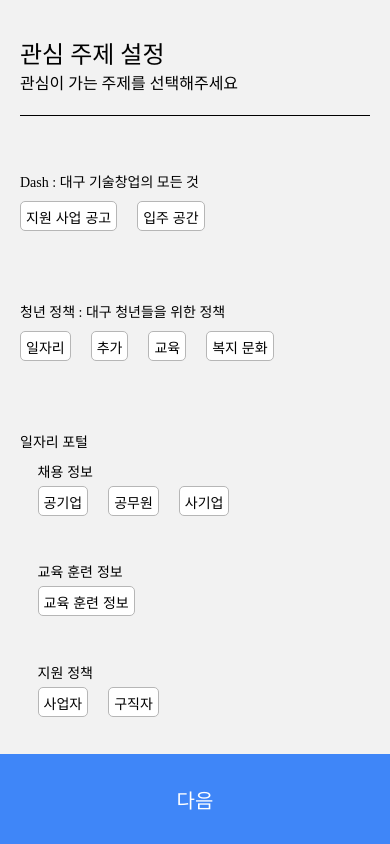
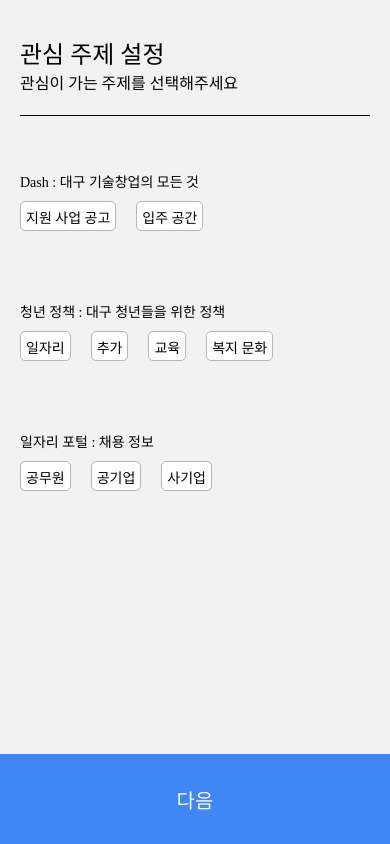
Before and after one commit to jchyng/httpsgithubcomjchyngHackerGround, a React Native app in the folder frontend/: screen /TopicCheck in a window 390 px wide. Built offline with nearby package versions, Linux system fonts and the light colour scheme.

Commit message:
[design] 알림 설정 UI

```diff
--- a/frontend/components/Font.js
+++ b/frontend/components/Font.js
@@ -11,7 +11,6 @@ const Font = ({ text }) => {
 
 const styles = StyleSheet.create({
   fontStyle: {
-    color: '#000000',
     fontFamily: 'Pretendard-Bold',
   },
 });
--- a/frontend/page/Notification.js
+++ b/frontend/page/Notification.js
@@ -1,8 +1,254 @@
-import { SafeAreaView } from 'react-native';
-import React from 'react';
+import {
+  SafeAreaView,
+  StyleSheet,
+  Text,
+  TouchableOpacity,
+  View,
+  Image,
+  Switch,
+} from 'react-native';
+import React, { useState } from 'react';
+import Font from './components/Font';
+import { WithLocalSvg } from 'react-native-svg';
+import Back from './assets/back.svg';
+
+const onBack = ({ navigation }) => {
+  navigation.nagigate('Seting');
+};
 
 const Notification = () => {
-  return <SafeAreaView />;
+  const [topicCheck, setTopicCheck] = useState([
+    false,
+    false,
+    false,
+    false,
+    false,
+    false,
+    false,
+    false,
+  ]);
+
+  const onCheck = index => {
+    const newCheck = [...topicCheck];
+
+    newCheck[index] = !newCheck[index];
+    setTopicCheck(newCheck);
+  };
+
+  const [isAlert, setIsAlert] = useState(false);
+  const toggleAlertSwitch = () => setIsAlert(previousState => !previousState);
+
+  const [isNightAlert, setIsNightAlert] = useState(false);
+  const toggleNightSwitch = () => setIsNightAlert(previousState => !previousState);
+
+  return (
+    <SafeAreaView style={styles.container}>
+      <View style={styles.header}>
+        <TouchableOpacity onPress={onBack}>
+          <WithLocalSvg asset={Back} style={styles.back} />
+        </TouchableOpacity>
+        <Text style={styles.mainTitle}>
+          <Font text={'알림 설정'} />
+        </Text>
+      </View>
+      <View>
+        <View style={styles.alert}>
+          <View style={styles.doAlert}>
+            <Text>
+              <Font text='알람 여부' />
+            </Text>
+            <Switch
+              trackColor={{ false: '#767577', true: '#81b0ff' }}
+              thumbColor={isAlert ? '#f5dd4b' : '#f4f3f4'}
+              ios_backgroundColor="#3e3e3e"
+              onValueChange={toggleAlertSwitch}
+              value={isAlert}
+            />
+          </View>
+          <View style={styles.nightAlert}>
+            <Font text='방해 금지 모드' />
+            <Font text='23시 ~ 8시' />
+            <Switch
+              trackColor={{ false: '#767577', true: '#81b0ff' }}
+              thumbColor={isAlert ? '#f5dd4b' : '#f4f3f4'}
+              ios_backgroundColor="#3e3e3e"
+              onValueChange={toggleAlertSwitch}
+              value={isAlert}
+            />
+          </View>
+        </View>
+        <View>
+          <View style={styles.topicItem}>
+            <Text style={styles.topicTitle}>
+              <Font text={'Dash : 대구 기술창업의 모든 것'} />
+            </Text>
+            <View style={styles.topicButtonList}>
+              <TouchableOpacity
+                onPress={() => onCheck(0)}
+                style={[styles.topicButton, topicCheck[0] ? styles.checkButton : styles.disabledButton]}>
+                <Text style={[styles.topicText, topicCheck[0] ? styles.checkText : styles.topicText]}>
+                  <Font text={'지원 사업 공고'} />
+                </Text>
+              </TouchableOpacity>
+              <TouchableOpacity
+                onPress={() => onCheck(1)}
+                style={[styles.topicButton, topicCheck[1] ? styles.checkButton : styles.disabledButton]}>
+                <Text style={[styles.topicText, topicCheck[1] ? styles.checkText : styles.topicText]}>
+                  <Font text={'입주 공간'} />
+                </Text>
+              </TouchableOpacity>
+            </View>
+          </View>
+          <View style={styles.topicItem}>
+            <Text style={styles.topicTitle}>
+              <Font text={'청년 정책 : 대구 청년들을 위한 정책'} />
+            </Text>
+            <View style={styles.topicButtonList}>
+              <TouchableOpacity
+                onPress={() => onCheck(2)}
+                style={[styles.topicButton, topicCheck[2] ? styles.checkButton : styles.disabledButton]}>
+                <Text style={[styles.topicText, topicCheck[2] ? styles.checkText : styles.topicText]}>
+                  <Font text={'일자리'} />
+                </Text>
+              </TouchableOpacity>
+              <TouchableOpacity
+                onPress={() => onCheck(3)}
+                style={[styles.topicButton, topicCheck[3] ? styles.checkButton : styles.disabledButton]}>
+                <Text style={[styles.topicText, topicCheck[3] ? styles.checkText : styles.topicText]}>
+                  <Font text={'추가'} />
+                </Text>
+              </TouchableOpacity>
+              <TouchableOpacity
+                onPress={() => onCheck(4)}
+                style={[styles.topicButton, topicCheck[4] ? styles.checkButton : styles.disabledButton]}>
+                <Text style={[styles.topicText, topicCheck[4] ? styles.checkText : styles.topicText]}>
+                  <Font text={'교육'} />
+                </Text>
+              </TouchableOpacity>
+              <TouchableOpacity
+                onPress={() => onCheck(5)}
+                style={[styles.topicButton, topicCheck[5] ? styles.checkButton : styles.disabledButton]}>
+                <Text style={[styles.topicText, topicCheck[5] ? styles.checkText : styles.topicText]}>
+                  <Font text={'복지 문화'} />
+                </Text>
+              </TouchableOpacity>
+            </View>
+          </View>
+          <View style={styles.topicItem}>
+            <Text style={styles.topicTitle}>
+              <Font text={'일자리 포털 : 채용 정보'} />
+            </Text>
+            <View style={styles.topicButtonList}>
+              <TouchableOpacity
+                onPress={() => onCheck(6)}
+                style={[styles.topicButton, topicCheck[6] ? styles.checkButton : styles.disabledButton]}>
+                <Text style={[styles.topicText, topicCheck[6] ? styles.checkText : styles.topicText]}>
+                  <Font text={'공무원'} />
+                </Text>
+              </TouchableOpacity>
+              <TouchableOpacity
+                onPress={() => onCheck(7)}
+                style={[styles.topicButton, topicCheck[7] ? styles.checkButton : styles.disabledButton]}>
+                <Text style={[styles.topicText, topicCheck[7] ? styles.checkText : styles.topicText]}>
+                  <Font text={'공기업'} />
+                </Text>
+              </TouchableOpacity>
+              <TouchableOpacity
+                onPress={() => onCheck(8)}
+                style={[styles.topicButton, topicCheck[8] ? styles.checkButton : styles.disabledButton]}>
+                <Text style={[styles.topicText, topicCheck[8] ? styles.checkText : styles.topicText]}>
+                  <Font text={'사기업'} />
+                </Text>
+              </TouchableOpacity>
+            </View>
+          </View>
+        </View>
+      </View>
+      <View>
+        <Text style={styles.ms}>
+          <Font text={'@Microsoft 2023 HakersGround "Whrer are you going"'} />
+        </Text>
+      </View>
+    </SafeAreaView>
+  );
 };
 
+const styles = StyleSheet.create({
+  container: {
+    backgroundColor: '#F4F4F4'
+  },
+  header: {
+    backgroundColor: '#fff',
+    flexDirection: 'row',
+    alignContent: 'center',
+    padding: 20,
+    paddingTop: 30,
+    borderBottomWidth: 1,
+    borderColor: '#7F7F7F',
+    backgroundColor: '#fff',
+  },
+  back: {
+    marginTop: 5,
+  },
+  mainTitle: {
+    fontSize: 24,
+    color: '#3F86F8',
+    marginLeft: 10,
+    textAlignVertical: 'center',
+  },
+  alert: {
+    marginVertical: '5%',
+  },
+  doAlert: {
+    flexDirection: 'row',
+    justifyContent: 'space-between',
+    width: '100%',
+    backgroundColor: '#fff',
+    marginBottom: 10,
+    padding: '5%',
+  },
+  nightAlert: {
+    flexDirection: 'row',
+    justifyContent: 'space-between',
+    alignItems: 'center',
+    backgroundColor: '#fff',
+    marginBottom: 10,
+    padding: '5%',
+  },
+  topicItem: {
+    backgroundColor: '#fff',
+    width: '100%',
+    marginBottom: '5%',
+    padding: 20,
+  },
+  topicTitle: {
+    marginBottom: 10,
+  },
+  topicButton: {
+    height: 30,
+    padding: 5,
+    borderWidth: 1,
+    borderRadius: 5,
+    marginRight: 20,
+  },
+  topicButtonList: {
+    flexDirection: 'row',
+  },
+  checkButton: {
+    backgroundColor: '#3F86F8',
+    borderColor: '#3F86F8',
+  },
+  checkText: {
+    color: '#fff',
+  },
+  disabledButton: {
+    backgroundColor: '#fff',
+    borderColor: '#B6B6B6',
+  },
+  ms: {
+    marginTop: '25%',
+    marginLeft: '10%',
+  }
+});
+
 export default Notification;
--- a/frontend/page/TopicCheck.js
+++ b/frontend/page/TopicCheck.js
@@ -10,10 +10,6 @@ import Font from './../components/Font';
 
 const TopicCheck = ({ navigation }) => {
   const [topicCheck, setTopicCheck] = useState([
-    false,
-    false,
-    false,
-    false,
     false,
     false,
     false,
@@ -54,12 +50,16 @@ const TopicCheck = ({ navigation }) => {
             <TouchableOpacity
               onPress={() => onCheck(0)}
               style={[styles.topicButton, topicCheck[0] ? styles.checkButton : styles.disabledButton]}>
-              <Text style={styles.topicText}>지원 사업 공고</Text>
+              <Text style={[styles.topicText, topicCheck[0] ? styles.checkText : styles.topicText]}>
+                <Font text={'지원 사업 공고'} />
+              </Text>
             </TouchableOpacity>
             <TouchableOpacity
               onPress={() => onCheck(1)}
               style={[styles.topicButton, topicCheck[1] ? styles.checkButton : styles.disabledButton]}>
-              <Text style={styles.topicText}>입주 공간</Text>
+              <Text style={[styles.topicText, topicCheck[1] ? styles.checkText : styles.topicText]}>
+                <Font text={'입주 공간'} />
+              </Text>
             </TouchableOpacity>
           </View>
         </View>
@@ -71,78 +71,66 @@ const TopicCheck = ({ navigation }) => {
             <TouchableOpacity
               onPress={() => onCheck(2)}
               style={[styles.topicButton, topicCheck[2] ? styles.checkButton : styles.disabledButton]}>
-              <Text style={styles.topicText}>일자리</Text>
+              <Text style={[styles.topicText, topicCheck[2] ? styles.checkText : styles.topicText]}>
+                <Font text={'일자리'} />
+              </Text>
             </TouchableOpacity>
             <TouchableOpacity
               onPress={() => onCheck(3)}
               style={[styles.topicButton, topicCheck[3] ? styles.checkButton : styles.disabledButton]}>
-              <Text style={styles.topicText}>추가</Text>
+              <Text style={[styles.topicText, topicCheck[3] ? styles.checkText : styles.topicText]}>
+                <Font text={'추가'} />
+              </Text>
             </TouchableOpacity>
             <TouchableOpacity
               onPress={() => onCheck(4)}
               style={[styles.topicButton, topicCheck[4] ? styles.checkButton : styles.disabledButton]}>
-              <Text style={styles.topicText}>교육</Text>
+              <Text style={[styles.topicText, topicCheck[4] ? styles.checkText : styles.topicText]}>
+                <Font text={'교육'} />
+              </Text>
             </TouchableOpacity>
             <TouchableOpacity
               onPress={() => onCheck(5)}
               style={[styles.topicButton, topicCheck[5] ? styles.checkButton : styles.disabledButton]}>
-              <Text style={styles.topicText}>복지 문화</Text>
+              <Text style={[styles.topicText, topicCheck[5] ? styles.checkText : styles.topicText]}>
+                <Font text={'복지 문화'} />
+              </Text>
             </TouchableOpacity>
           </View>
         </View>
         <View style={styles.topicItem}>
           <Text style={styles.topicTitle}>
-            <Font text={'일자리 포털'} />
+            <Font text={'일자리 포털 : 채용 정보'} />
           </Text>
-          <View style={styles.topicSubItem}>
-            <Text style={styles.topicSubText}>채용 정보</Text>
           <View style={styles.topicButtonList}>
             <TouchableOpacity
               onPress={() => onCheck(6)}
               style={[styles.topicButton, topicCheck[6] ? styles.checkButton : styles.disabledButton]}>
-                <Text style={styles.topicText}>공기업</Text>
+              <Text style={[styles.topicText, topicCheck[6] ? styles.checkText : styles.topicText]}>
+                <Font text={'공무원'} />
+              </Text>
             </TouchableOpacity>
             <TouchableOpacity
               onPress={() => onCheck(7)}
               style={[styles.topicButton, topicCheck[7] ? styles.checkButton : styles.disabledButton]}>
-                <Text style={styles.topicText}>공무원</Text>
+              <Text style={[styles.topicText, topicCheck[7] ? styles.checkText : styles.topicText]}>
+                <Font text={'공기업'} />
+              </Text>
             </TouchableOpacity>
             <TouchableOpacity
               onPress={() => onCheck(8)}
               style={[styles.topicButton, topicCheck[8] ? styles.checkButton : styles.disabledButton]}>
-                <Text style={styles.topicText}>사기업</Text>
-              </TouchableOpacity>
-            </View>
-          </View>
-          <View style={styles.topicSubItem}>
-            <Text style={styles.topicSubText}>교육 훈련 정보</Text>
-            <View style={styles.topicButtonList}>
-              <TouchableOpacity
-                onPress={() => onCheck(9)}
-                style={[styles.topicButton, topicCheck[9] ? styles.checkButton : styles.disabledButton]}>
-                <Text style={styles.topicText}>교육 훈련 정보</Text>
-              </TouchableOpacity>
-            </View>
-          </View>
-          <View style={styles.topicSubItem}>
-            <Text style={styles.topicSubText}>지원 정책</Text>
-            <View style={styles.topicButtonList}>
-              <TouchableOpacity
-                onPress={() => onCheck(10)}
-                style={[styles.topicButton, topicCheck[10] ? styles.checkButton : styles.disabledButton]}>
-                <Text style={styles.topicText}>사업자</Text>
-              </TouchableOpacity>
-              <TouchableOpacity
-                onPress={() => onCheck(11)}
-                style={[styles.topicButton, topicCheck[11] ? styles.checkButton : styles.disabledButton]}>
-                <Text style={styles.topicText}>구직자</Text>
+              <Text style={[styles.topicText, topicCheck[8] ? styles.checkText : styles.topicText]}>
+                <Font text={'사기업'} />
+              </Text>
             </TouchableOpacity>
           </View>
         </View>
       </View>
-      </View>
       <TouchableOpacity onPress={onNext} style={styles.nextButton}>
-        <Text style={styles.nextText}>다음</Text>
+        <Text style={styles.nextText}>
+          <Font text={'다음'} />
+        </Text>
       </TouchableOpacity>
     </SafeAreaView>
   );
@@ -194,10 +182,6 @@ const styles = StyleSheet.create({
     width: '100%',
     backgroundColor: '#3F86F8',
   },
-  topicSubItem: {
-    marginLeft: '5%',
-    marginBottom: '13%',
-  },
   checkButton: {
     backgroundColor: '#3F86F8',
     borderColor: '#3F86F8',
@@ -212,9 +196,6 @@ const styles = StyleSheet.create({
     color: '#fff',
     textAlign: 'center',
   },
-  topicSubText: {
-    marginBottom: 5,
-  },
 });
 
 export default TopicCheck;
```
Also changed, not shown: 1 other file (tests, documents, lock files or other folders). Lines whose indentation alone changed are shown as unchanged.
